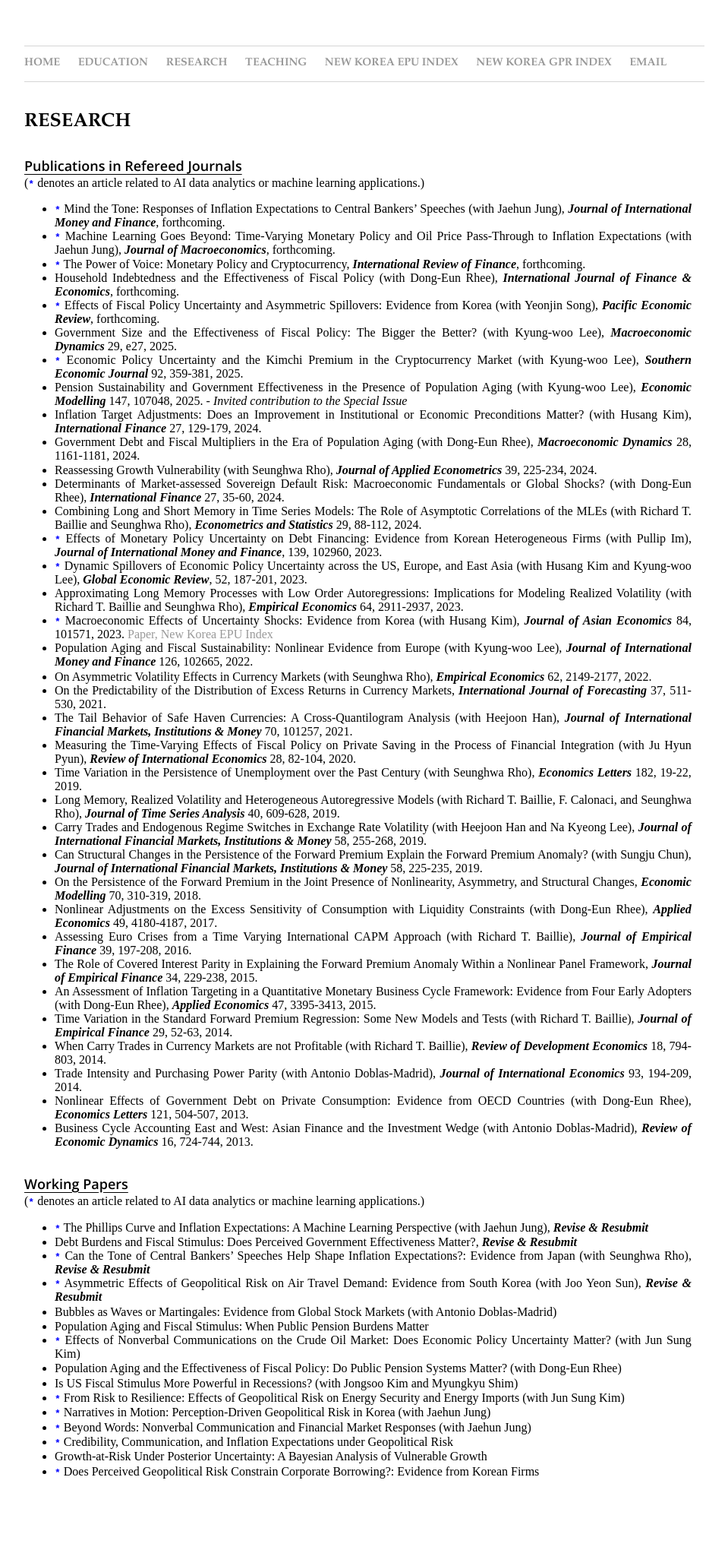
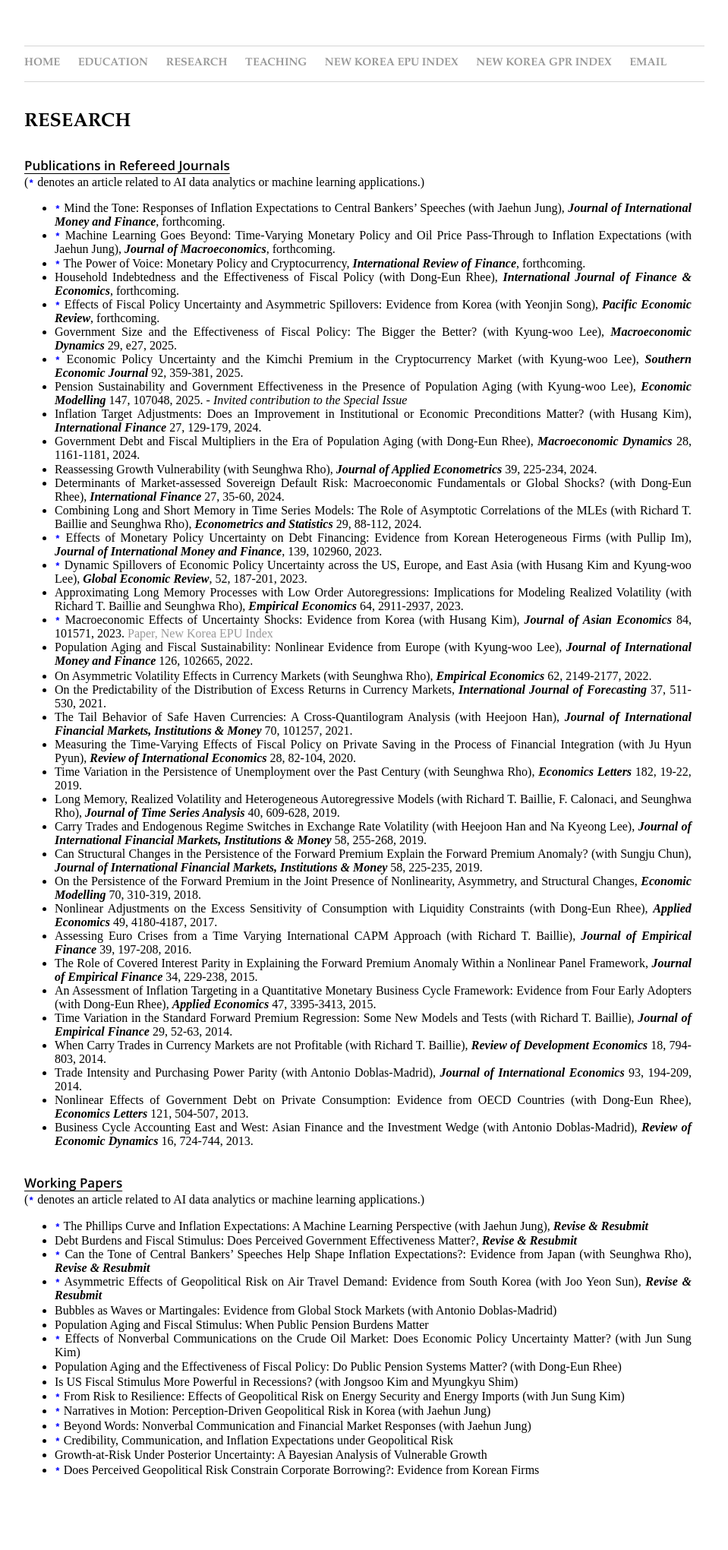
Before and after one commit to dooyeoncho/dooyeoncho.github.io, a Jekyll site: the page built from pages/research.html, in a window 1280 px wide. Shown: the whole page at 76% size, without its empty margins (160-1119 px from the left). Built offline with Jekyll 4.4.1, drawn with Linux system fonts in a browser that asks for light colours.

Commit message:
Update research.html

```diff
--- a/pages/research.html
+++ b/pages/research.html
@@ -26,7 +26,7 @@
   <link href="https://fonts.googleapis.com/css2?family=Open+Sans:wght@600&display=swap" rel="stylesheet">
 </head>
 
-<div><b><p style="font-family: 'Open Sans', sans-serif; font-size: 18px; font-weight: 800; color: black; text-decoration: underline; text-underline-position: under; margin: 0;">Publications in Refereed Journals</font></p></b></div> </div></li>(<code style="color : blue"><b>*</b></code> denotes an article related to AI data analytics or machine learning applications.)</li></div>
+<div><b><p style="font-family: 'Open Sans', sans-serif; font-size: 17px; font-weight: 800; color: black; text-decoration: underline; text-underline-position: under; margin: 0;">Publications in Refereed Journals</font></p></b></div> </div></li>(<code style="color : blue"><b>*</b></code> denotes an article related to AI data analytics or machine learning applications.)</li></div>
 		<div><ul>
 			<span><li><code style="color : blue"><b>*</b></code> Mind the Tone: Responses of Inflation Expectations to Central Bankers’ Speeches (with Jaehun Jung), <em property="italic"><b>Journal of International Money and Finance</b></em>, forthcoming.</li></span>
 			<span><li><code style="color : blue"><b>*</b></code> Machine Learning Goes Beyond: Time-Varying Monetary Policy and Oil Price Pass-Through to Inflation Expectations (with Jaehun Jung), <em property="italic"><b>Journal of Macroeconomics</b></em>, forthcoming.</li></span>
@@ -68,7 +68,7 @@
                 </ul>
 		</div>&nbsp;
 
-<div><b><p style="font-family: 'Open Sans', sans-serif; font-size: 18px; font-weight: 800; color: black; text-decoration: underline; text-underline-position: under; margin: 0;">Working Papers</font></p></b> </div></li>(<code style="color : blue"><b>*</b></code> denotes an article related to AI data analytics or machine learning applications.)</li></div>
+<div><b><p style="font-family: 'Open Sans', sans-serif; font-size: 17px; font-weight: 800; color: black; text-decoration: underline; text-decoration-thickness: 1px; text-underline-offset: 4px; margin: 0;">Working Papers</font></p></b> </div></li>(<code style="color : blue"><b>*</b></code> denotes an article related to AI data analytics or machine learning applications.)</li></div>
 	<ul>
 		<span><li><code style="color : blue"><b>*</b></code> The Phillips Curve and Inflation Expectations: A Machine Learning Perspective (with Jaehun Jung), <em property="italic"><b>Revise & Resubmit</b></em></li></span>
 		<span><li>Debt Burdens and Fiscal Stimulus: Does Perceived Government Effectiveness Matter?, <em property="italic"><b>Revise & Resubmit</b></em></li></span>
```
